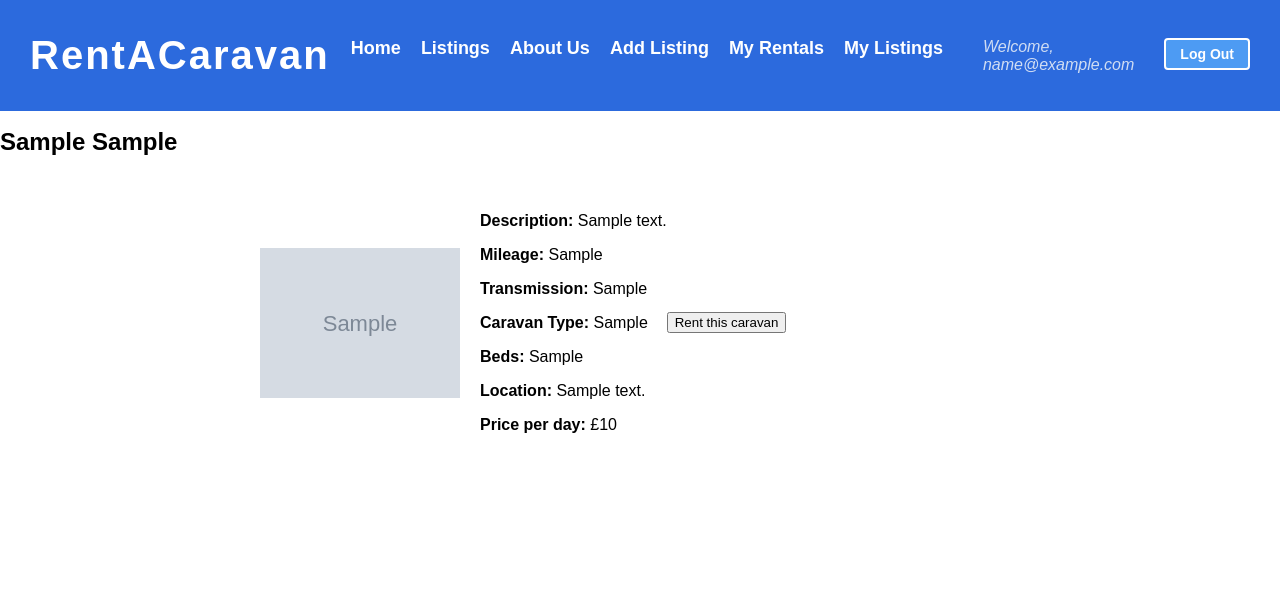
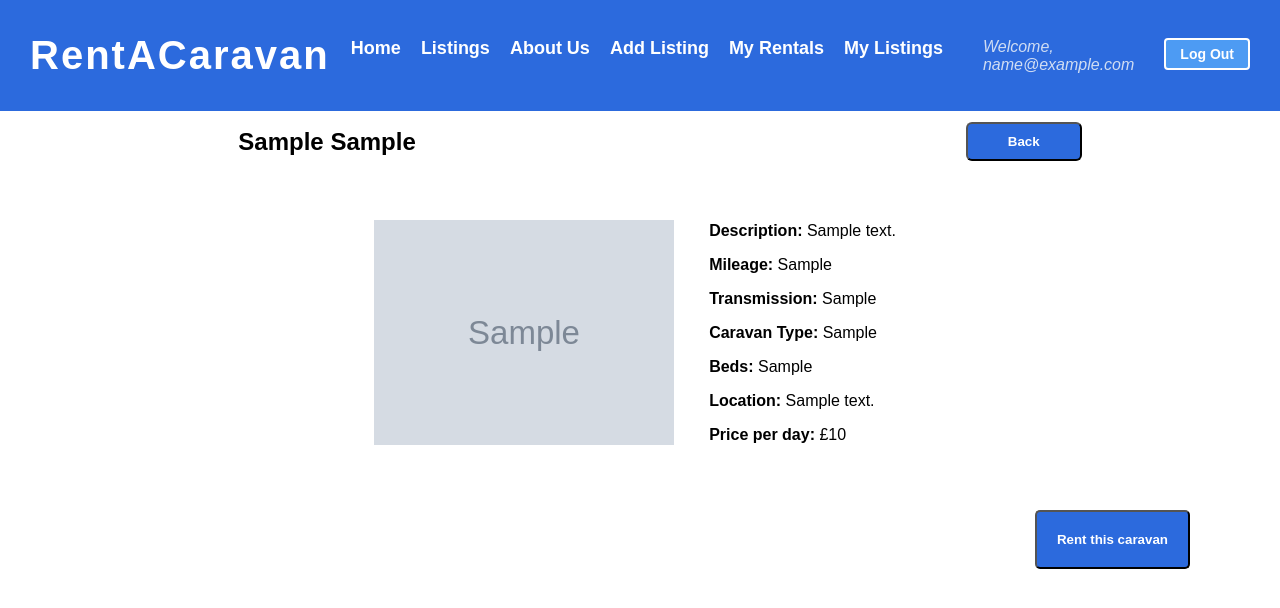
Before and after one commit to Salak0/rentMyCaravan, a PHP site: page /viewListing.php?id=1 in a window 1280 px wide. Shown: the top 608 px of the page. Run offline with PHP 8.4, Linux system fonts and the light colour scheme; the visitor is signed in with stand-in values (Sample User, id 1); tables that the repository leaves empty or names only in its code hold one stand-in row (values such as "Sample post"); grey boxes marked "Sample" are stand-in pictures.

Commit message:
css for view listings page

```diff
--- a/pages/style/viewListing.css
+++ b/pages/style/viewListing.css
@@ -1,5 +1,5 @@
 img {
-    width: 200px;
+    width: 300px;
     height: auto;
     display: block;
 }
@@ -17,7 +17,50 @@ img {
     font-family: Arial;
     align-items: center;
     display: flex;
+    justify-content: center;
+    gap: 5px;
+
 }
 
 .DispText {
+    padding: 10px;
 }
+
+#RentButton{
+    padding: 20px;
+    background-color: #2c6add;
+    color: white;
+    font-weight: bold;
+    border-radius: 5px;
+
+}
+
+.buttonC{
+    float: right;
+    padding: 20px;
+    padding-right: 90px;
+}
+
+.LPageTitle{
+    padding-Left: 40px;
+    padding-right: 550px;
+}
+
+.TitleSection{
+    overflow: hidden;
+    font-family: Arial;
+    align-items: center;
+    display: flex;
+    justify-content: center;
+}
+
+#returnButton{
+    padding: 10px;
+    background-color: #2c6add;
+    color: white;
+    font-weight: bold;
+    border-radius: 6px;
+    padding-left: 40px;
+    padding-right: 40px;
+
+}
--- a/viewListing.php
+++ b/viewListing.php
@@ -40,7 +40,10 @@ $caravan = $result->fetch_assoc();
     <br>
     <br>
     <br>
-<h2><?= htmlspecialchars($caravan['make'] . ' ' . $caravan['model']) ?></h2>
+    <div class="TitleSection">
+        <h2 class="LPageTitle"><?= htmlspecialchars($caravan['make'] . ' ' . $caravan['model']) ?></h2>
+        <a href="listings.php"><button id="returnButton" >Back</button></a>
+    </div>
         <div class="container">
 
             <img id="displayImg" src="<?= htmlspecialchars($caravan['image_url']) ?>" alt="Caravan Image" >
@@ -53,10 +56,10 @@ $caravan = $result->fetch_assoc();
                 <p><strong>Location:</strong> <?= htmlspecialchars($caravan['caravan_address']) ?></p>
                 <p><strong>Price per day:</strong> £<?= htmlspecialchars($caravan['price_per_day']) ?></p>
             </div>
-
-
+        </div>
+        <div class="buttonC">
             <?php if (isset($_SESSION['email_id'])): ?>
-            <a href="rentCaravan.php?id=<?= $caravan['caravan_id'] ?>"><button>Rent this caravan</button></a>
+                <a  href="rentCaravan.php?id=<?= $caravan['caravan_id'] ?>"><button id = "RentButton">Rent this caravan</button></a>
             <?php else: ?>
                 <p><a href="login.php">Login</a> to rent this caravan</p>
             <?php endif; ?>
```
Lines whose indentation alone changed are shown as unchanged.
